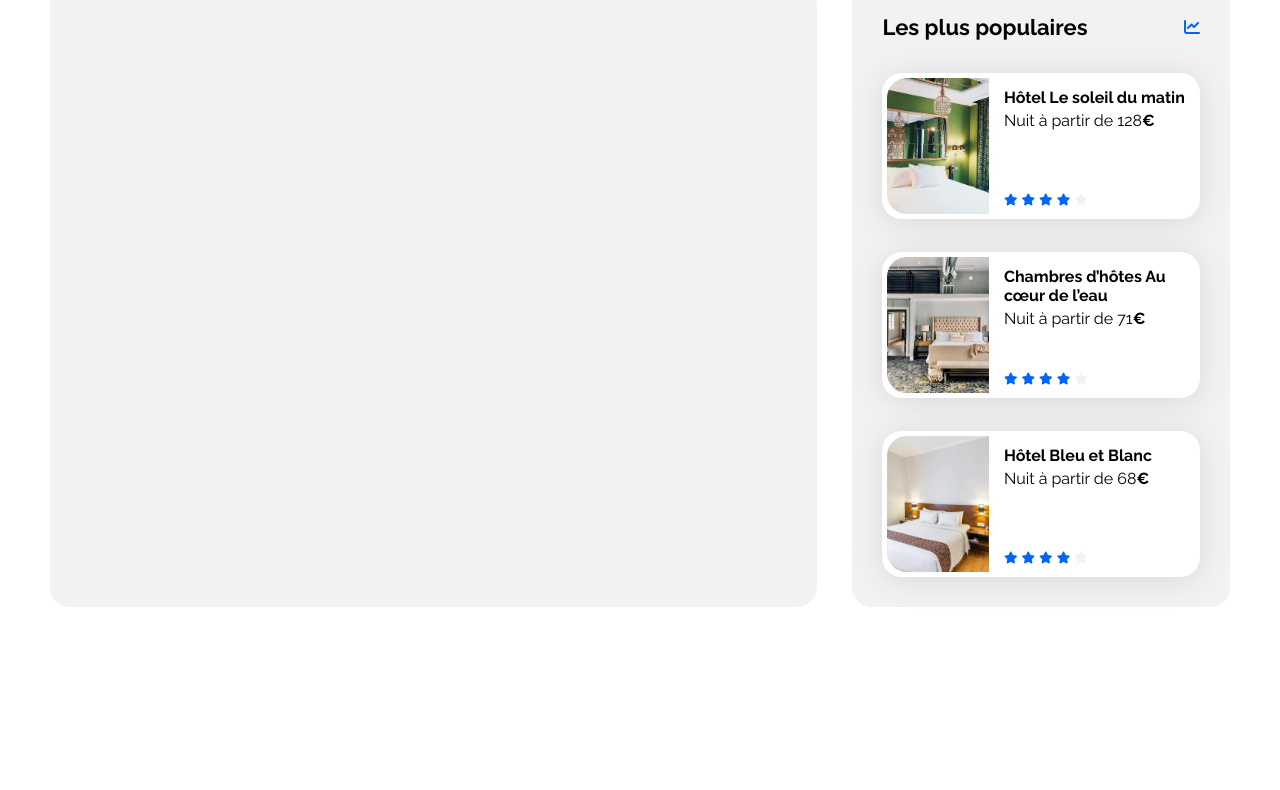
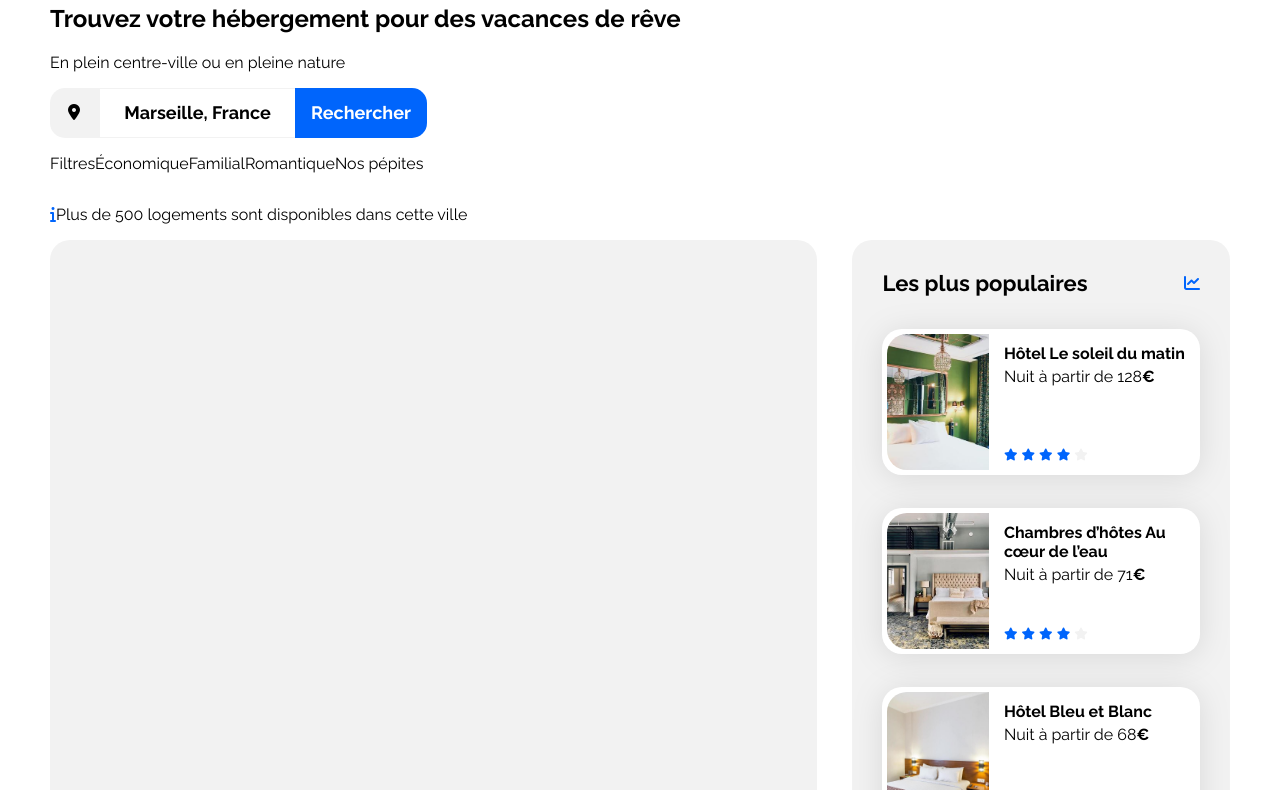
Before and after one commit to arnault-chartier/P3-Booki, a plain HTML site: page index.html in a window 1280 px wide. Shown: the part 95-885 px from the top of the page. Before the commit the page ends 800 px from the top, so only its background shows below. Drawn offline with Linux system fonts and the light colour scheme.

Commit message:
integration du formulaire de recherche

```diff
--- a/css/style.css
+++ b/css/style.css
@@ -80,6 +80,59 @@ a {
 .app-bar__nav--highlight:hover {
     color: var(--main-color);
     border-top: 2px var(--main-color) solid;
+}
+
+/****** Recherche Hébergements ***********/
+.recherche-hebergements-searchbar {
+    display: flex;
+    align-items: center;
+}
+
+.recherche-hebergements-searchbar__icon {
+    color: black;
+    height: 18px;
+    width: 14px;
+    padding: 16px 18px;
+    background-color: var(--main-bg-color);
+    border-radius: 15px 0 0 15px;
+}
+
+.recherche-hebergements-searchbar__field {
+    height: 48px;
+    width: 195px;
+    padding: 0 ;
+    border: none;
+    border-top: 1px solid var(--main-bg-color);
+    border-bottom: 1px solid var(--main-bg-color);
+    font-size: 18px;
+    font-weight: bold;
+    text-align: center;
+}
+
+.recherche-hebergements-searchbar__button {
+    height: 50px;
+    width: 132px;
+    border: 0;
+    padding: 0;
+    background-color: var(--main-color);
+    border-radius: 0 15px 15px 0;
+    font-size: 18px;
+    font-weight: bold;
+    text-align: center;
+    color: white;
+}
+
+.hidden-icon {
+    display: none;
+}
+
+.recherche-hebergements-filterbar {
+    display: flex;
+}
+
+.recherche-hebergements-infobar {
+    display: flex;
+    align-items: center;
 }
 
 /****** Hebergements And Populaires ***********/
--- a/index.html
+++ b/index.html
@@ -24,6 +24,40 @@
             </nav>
         </header>
         <main>
+            <div class="recherche-hebergements">
+                <section class="recherche-hebergements-headline">
+                    <h1>Trouvez votre hébergement pour des vacances de rêve</h1>
+                    <p>En plein centre-ville ou en pleine nature</p>
+                </section>
+                <form action="" class="recherche-hebergements-searchbar">
+                    <i class="fa-solid fa-location-dot recherche-hebergements-searchbar__icon"></i>
+                    <input type="text" value="Marseille, France" class="recherche-hebergements-searchbar__field">
+                    <button class="recherche-hebergements-searchbar__button"><i class="fa-solid fa-magnifying-glass hidden-icon"></i>Rechercher</button>
+                </form>
+                <section class="recherche-hebergements-filterbar">
+                    <p>Filtres</p>
+                    <div>
+                        <i></i>
+                        <p>Économique</p>
+                    </div>
+                    <div>
+                        <i></i>
+                        <p>Familial</p>
+                    </div>
+                    <div>
+                        <i></i>
+                        <p>Romantique</p>
+                    </div>
+                    <div>
+                        <i></i>
+                        <p>Nos pépites</p>
+                    </div>
+                </section>
+                <section class="recherche-hebergements-infobar">
+                    <i class="fa-solid fa-info"></i>
+                    <p>Plus de 500 logements sont disponibles dans cette ville</p>
+                </section>
+            </div>
             <div class="hebergements-and-populaires">
                 <section class="hebergements">
 
```
